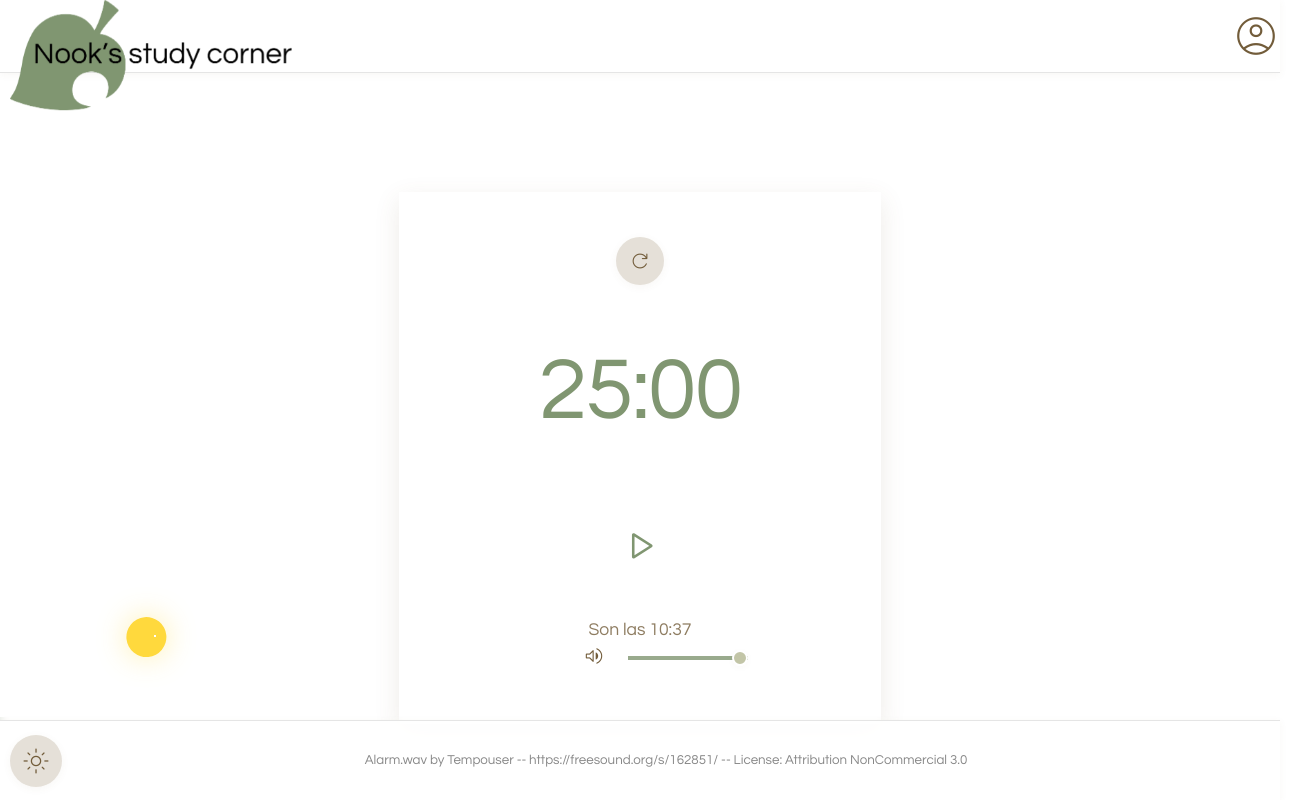
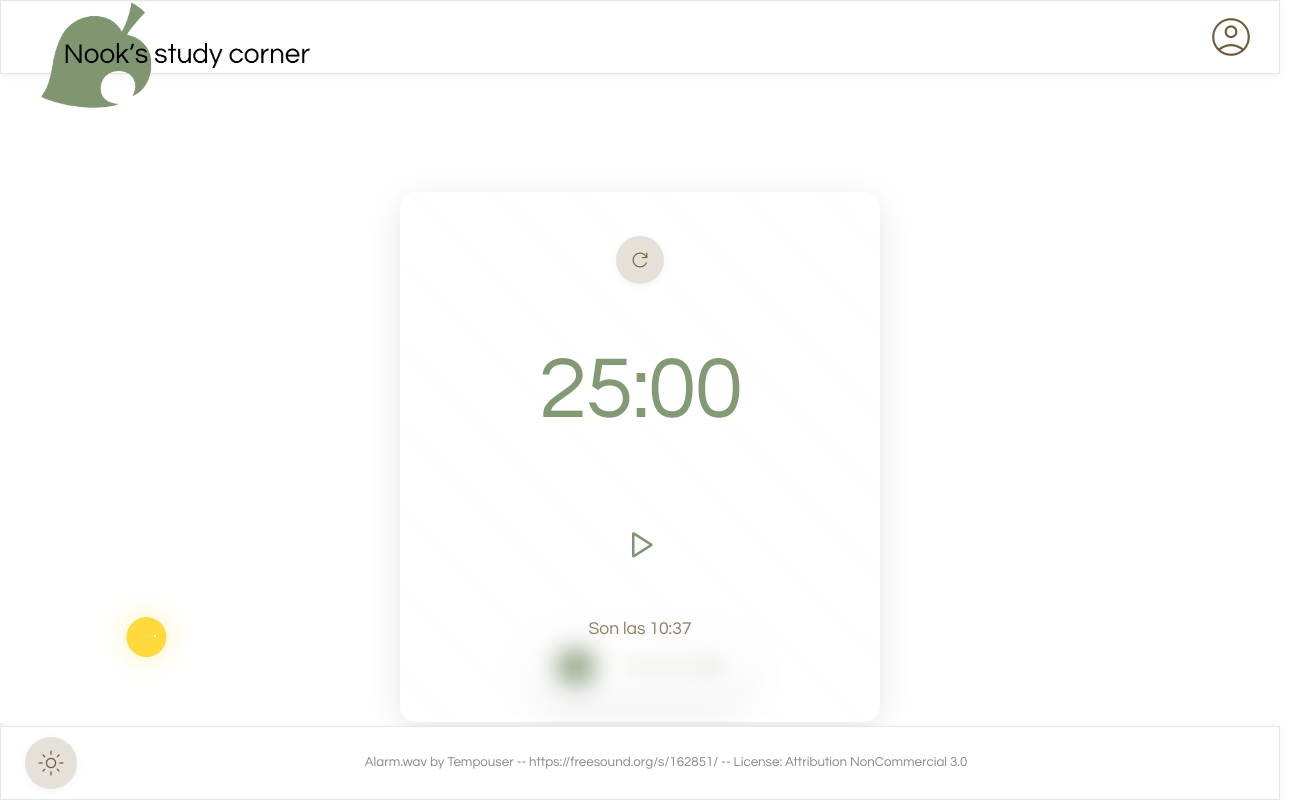
Before and after one commit to arantxaMain/nooks-study-corner-3.0, a React (Vite) app in the folder frontend/: page / in a window 1280 px wide. Shown: the whole page, 1312 px wide, since content can reach past the window. Built offline with nearby package versions, Linux system fonts and the light colour scheme.

Commit message:
ajustes de diseño 4

```diff
--- a/frontend/src/components/BackgroundMusic.tsx
+++ b/frontend/src/components/BackgroundMusic.tsx
@@ -70,13 +70,14 @@ export default function BackgroundMusic() {
       </audio>
 
       {isHomePage ?
-        <div className='controls'>
-          <button onClick={toggleMute} className="mute-button">
-            <span className="material-symbols-rounded">
+        <div className="audio-controls">
+          <button onClick={toggleMute} className="audio-button">
+            <span className="material-symbols-rounded audio-icon">
               {isMuted ? 'volume_off' : 'volume_up'}
             </span>
           </button>
 
+          <div className="volume-control">
             <input
               type="range"
               min="0"
@@ -87,6 +88,7 @@ export default function BackgroundMusic() {
               className="volume-slider"
             />
           </div>
+        </div>
         : null}
     </div>
   );
--- a/frontend/src/styles/components/BackgroundMusic.css
+++ b/frontend/src/styles/components/BackgroundMusic.css
@@ -1,81 +1,95 @@
 .audio-player {
-  width: 100%;
-  gap: 0.5rem;
-  padding: 1rem;
-  position: absolute;
-  bottom: 6.5em;
-  text-align: center;
+  position: fixed;
+  bottom: 6.5rem;
+  left: 50%;
+  transform: translateX(-50%);
+  display: flex;
+  align-items: center;
+  gap: 1.25rem;
+  padding: 0.75rem 1.5rem;
+  background: rgba(255, 255, 255, 0.05);
+  backdrop-filter: blur(12px);
+  -webkit-backdrop-filter: blur(12px);
+  border-radius: var(--radius-full);
+  box-shadow:
+    0 8px 32px rgba(0, 0, 0, 0.1),
+    inset 0 0 0 1px rgba(255, 255, 255, 0.1);
 }
 
 .audio-controls {
   display: flex;
   align-items: center;
-  justify-content: center;
-  gap: 1.25rem;
-  padding: 1rem;
-  background: var(--card-bg);
-  border-radius: var(--radius-lg);
-  width: fit-content;
-  margin: 0 auto;
-  box-shadow: var(--shadow-md);
+  gap: 1.5rem;
 }
 
 .volume-control {
   display: flex;
   align-items: center;
-  gap: 0.75rem;
-  width: 200px;
-  background: var(--button-bg);
-  padding: 0.5rem 1rem;
-  border-radius: var(--radius-lg);
+  gap: 1rem;
 }
 
 .volume-slider {
   -webkit-appearance: none;
-  width: 120px;
-  height: 4px;
+  width: 100px;
+  height: 3px;
+  background: var(--component);
   border-radius: var(--radius-full);
-  background: var(--component);
   opacity: 0.8;
   transition: var(--transition-smooth);
 }
 
 .volume-slider::-webkit-slider-thumb {
   -webkit-appearance: none;
-  width: 16px;
-  height: 16px;
+  width: 12px;
+  height: 12px;
   border-radius: 50%;
-  background: var(--component-alt);
+  background: var(--component);
   cursor: pointer;
   border: 2px solid var(--bg-color);
-  box-shadow: var(--shadow-sm);
+  box-shadow: 0 2px 8px rgba(0, 0, 0, 0.2);
   transition: var(--transition-smooth);
 }
 
 .volume-slider::-webkit-slider-thumb:hover {
   transform: scale(1.2);
-  background: var(--component);
-}
-
-.volume-slider:hover {
-  opacity: 1;
+  background: var(--component-alt);
 }
 
 .audio-button {
+  width: 35px;
+  height: 35px;
+  border: none;
+  border-radius: 50%;
   background: var(--component);
-  border: none;
+  color: var(--bg-color);
+  display: flex;
+  align-items: center;
+  justify-content: center;
   cursor: pointer;
-  color: var(--bg-color);
-  padding: 0.75rem;
-  border-radius: 50%;
   transition: var(--transition-smooth);
-  box-shadow: var(--shadow-sm);
+  box-shadow:
+    0 4px 12px rgba(0, 0, 0, 0.1),
+    inset 0 0 0 1px rgba(255, 255, 255, 0.1);
+  position: relative;
+  overflow: hidden;
+}
+
+.audio-button::before {
+  content: '';
+  position: absolute;
+  inset: 0;
+  background: linear-gradient(45deg, transparent, rgba(255, 255, 255, 0.1));
+  opacity: 0;
+  transition: var(--transition-smooth);
 }
 
 .audio-button:hover {
   transform: scale(1.1);
   background: var(--component-alt);
-  box-shadow: var(--shadow-md);
+}
+
+.audio-button:hover::before {
+  opacity: 1;
 }
 
 .audio-button:active {
@@ -83,6 +97,7 @@
 }
 
 .audio-icon {
-  font-size: 1.5rem;
-  transition: var(--transition-smooth);
+  font-size: 1.25rem;
+  position: relative;
+  z-index: 1;
 }
--- a/frontend/src/styles/components/Pomodoro.css
+++ b/frontend/src/styles/components/Pomodoro.css
@@ -1,18 +1,34 @@
 .pomodoro-container {
   margin-top: 20vh;
   padding: 2.5rem;
-  background: var(--card-bg);
-  backdrop-filter: var(--glass-blur);
+  background: rgba(255, 255, 255, 0.05);
+  backdrop-filter: blur(12px);
+  -webkit-backdrop-filter: blur(12px);
   border-radius: var(--radius-lg);
-  box-shadow: var(--shadow-lg);
+  box-shadow:
+    0 8px 32px rgba(0, 0, 0, 0.1),
+    inset 0 0 0 1px rgba(255, 255, 255, 0.1);
   width: min(85%, 400px);
   min-height: 450px;
   margin-inline: auto;
   display: flex;
   flex-direction: column;
   align-items: center;
-  gap: 1rem;
-  border: 1px solid rgba(255, 255, 255, 0.1);
+   gap: 1rem;
+  position: relative;
+  overflow: hidden;
+}
+
+.pomodoro-container::before {
+  content: '';
+  position: absolute;
+  inset: 0;
+  background: linear-gradient(
+    45deg,
+    transparent 0%,
+    rgba(255, 255, 255, 0.05) 100%
+  );
+  pointer-events: none;
 }
 
 .pomodoro-time-text {
@@ -93,6 +109,11 @@
   box-shadow: var(--shadow-sm);
 }
 
+.pomodoro-reset {
+  transform: rotate(0deg) scale(1);
+  transition: transform 0.6s cubic-bezier(0.4, 0, 0.2, 1), background-color 0.3s ease, box-shadow 0.3s ease;
+}
+
 .pomodoro-reset:hover {
   background: var(--hover-bg);
   transform: rotate(180deg) scale(1.1);
--- a/frontend/src/styles/components/Progress.css
+++ b/frontend/src/styles/components/Progress.css
@@ -3,9 +3,9 @@
   bottom: 0;
   left: 0;
   right: 0;
-  margin-bottom: 5em;
+  margin-bottom: 4.6em;
   height: 0.2rem;
-  width: 100%; /* Cambiado de 101% a 100% */
+  width: 100%;
   overflow: hidden;
   background: var(--glass-bg);
   backdrop-filter: blur(4px);
--- a/frontend/src/styles/index.css
+++ b/frontend/src/styles/index.css
@@ -19,15 +19,29 @@
   --neutral: #888888;
 
   /* effects and shadows */
-  --shadow-sm: 0 2px 8px rgba(114, 92, 58, 0.05);
-  --shadow-md: 0 4px 12px rgba(114, 92, 58, 0.08);
-  --shadow-lg: 0 8px 24px rgba(114, 92, 58, 0.12);
+  --shadow-sm: 0 2px 8px rgba(0, 0, 0, 0.05);
+  --shadow-md: 0 4px 12px rgba(0, 0, 0, 0.08);
+  --shadow-lg: 0 8px 24px rgba(0, 0, 0, 0.12);
   --transition-base: all 0.2s ease;
   --transition-smooth: all 0.3s cubic-bezier(0.4, 0, 0.2, 1);
-  --glass-light: rgba(229, 224, 216, 0.8);
+  --glass-light: rgba(255, 255, 255, 0.8);
   --glass-dark: rgba(30, 30, 30, 0.8);
+
+  /* spacing */
+  --spacing-xs: 0.25rem;
+  --spacing-sm: 0.5rem;
+  --spacing-md: 1rem;
+  --spacing-lg: 1.5rem;
+  --spacing-xl: 2rem;
+
+  /* border radius */
+  --radius-sm: 0.25rem;
+  --radius-md: 0.5rem;
+  --radius-lg: 1rem;
+  --radius-full: 9999px;
 }
 
+/* Tema claro */
 :root[data-theme="light"] {
   --text-color: var(--carob);
   --bg-color: #ffffff;
@@ -39,10 +53,11 @@
   --component-alt: var(--pistache);
   --accent-color: var(--accent);
   --border-color: rgba(0, 0, 0, 0.1);
-  --card-bg: rgba(255, 255, 255, 0.9);
+  --card-bg: #ffffff;
   --hover-bg: rgba(128, 150, 113, 0.1);
 }
 
+/* Tema oscuro */
 :root[data-theme="dark"] {
   --text-color: var(--almond);
   --bg-color: #121212;
@@ -54,66 +69,11 @@
   --component-alt: var(--pistache);
   --accent-color: var(--accent);
   --border-color: rgba(255, 255, 255, 0.1);
-  --card-bg: rgba(42, 42, 42, 0.9);
-  --hover-bg: rgba(128, 150, 113, 0.1);
-
-
-/* Actualizando las variables de diseño */
---shadow-sm: 0 2px 8px rgba(0, 0, 0, 0.05);
---shadow-md: 0 4px 12px rgba(0, 0, 0, 0.08);
---shadow-lg: 0 8px 24px rgba(0, 0, 0, 0.12);
---transition-base: all 0.2s ease;
---transition-smooth: all 0.3s cubic-bezier(0.4, 0, 0.2, 1);
---glass-light: rgba(255, 255, 255, 0.8);
---glass-dark: rgba(30, 30, 30, 0.8);
-
-/* Nuevos espaciados consistentes */
---spacing-xs: 0.25rem;
---spacing-sm: 0.5rem;
---spacing-md: 1rem;
---spacing-lg: 1.5rem;
---spacing-xl: 2rem;
-
-/* Nuevos radios de borde consistentes */
---radius-sm: 0.25rem;
---radius-md: 0.5rem;
---radius-lg: 1rem;
---radius-full: 9999px;
-}
-
-/* Actualizar los estilos del tema claro */
-:root[data-theme="light"] {
-  --text-color: var(--carob);
-  --bg-color: #ffffff;
-  --link-color: var(--matcha);
-  --link-hover-color: var(--chai);
-  --footer-text-color: var(--neutral);
-  --button-bg: var(--almond);
-  --component: var(--matcha);
-  --component-alt: var(--pistache);
-  --accent-color: var(--accent);
-  --border-color: rgba(0, 0, 0, 0.1);
-  --card-bg: rgba(255, 255, 255, 0.9);
+  --card-bg: #2a2a2a;
   --hover-bg: rgba(128, 150, 113, 0.1);
 }
 
-/* Actualizar los estilos del tema oscuro */
-:root[data-theme="dark"] {
-  --text-color: var(--almond);
-  --bg-color: #121212;
-  --link-color: var(--pistache);
-  --link-hover-color: var(--almond);
-  --footer-text-color: var(--pistache);
-  --button-bg: #2a2a2a;
-  --component: var(--matcha);
-  --component-alt: var(--pistache);
-  --accent-color: var(--accent);
-  --border-color: rgba(255, 255, 255, 0.1);
-  --card-bg: rgba(42, 42, 42, 0.8);
-  --hover-bg: rgba(128, 150, 113, 0.1);
-}
-
-/* Estilos base actualizados */
+/* Estilos base */
 body {
   margin: 0;
   min-width: 320px;
@@ -124,55 +84,79 @@ body {
   overflow-x: hidden;
 }
 
-.header {
+/* Header y Footer compartidos */
+.header,
+.footer {
   position: fixed;
-  top: 0;
   left: 0;
   right: 0;
-  height: 4rem;
-  padding: var(--spacing-md);
+  height: 4.5rem;
+  padding: 0 var(--spacing-lg);
   display: flex;
   justify-content: space-between;
   align-items: center;
   background: var(--card-bg);
-  backdrop-filter: blur(10px);
-  -webkit-backdrop-filter: blur(10px);
+  border: 1px solid var(--border-color);
   box-shadow: var(--shadow-sm);
   z-index: 1000;
 }
 
-.footer {
-  position: fixed;
-  bottom: 0;
-  left: 0;
-  right: 0;
-  height: 4rem;
-  padding: var(--spacing-md);
-  display: flex;
-  justify-content: space-between;
-  align-items: center;
-  background: var(--card-bg);
-  backdrop-filter: blur(10px);
-  -webkit-backdrop-filter: blur(10px);
-  box-shadow: var(--shadow-sm);
-  z-index: 1000;
+.header {
+  top: 0;
+  border-bottom: 1px solid var(--border-color);
 }
 
-@media (max-width: 768px) {
-  body {
-    font-size: 14px;
+.footer {
+  bottom: 0;
+  border-top: 1px solid var(--border-color);
 }
 
-  .header, .footer {
-    height: 3.5rem;
-    padding: var(--spacing-sm);
+/* Enlaces del header */
+.header h1 a,
+.header a {
+  color: var(--text-color);
+  transition: var(--transition-smooth);
 }
 
-  .logo {
-    height: 2.5rem;
-  }
+.header h1 a {
+  font-size: 1.3em;
 }
 
+.header a {
+  font-size: 3em;
+}
+
+.header h1 a:hover,
+.header a:hover {
+  color: var(--link-hover-color);
+  transform: scale(1.05);
+}
+
+/* Botones */
+button {
+  background: var(--button-bg);
+  border: none;
+  cursor: pointer;
+  padding: 0.75rem 1.25rem;
+  border-radius: var(--radius-md);
+  color: var(--text-color);
+  font-weight: 500;
+  transition: var(--transition-smooth);
+  position: relative;
+  overflow: hidden;
+}
+
+button:hover {
+  transform: translateY(-2px);
+  background: var(--hover-bg);
+  box-shadow: var(--shadow-md);
+}
+
+button:active {
+  transform: translateY(0);
+}
+
+/* Iconos Material */
 .material-symbols-rounded {
   display: inline-block;
   line-height: 1;
@@ -190,109 +174,7 @@ body {
     'opsz' 48;
 }
 
-.header {
-  position: fixed;
-  top: 0;
-  left: 0;
-  right: 0;
-  height: 4.5rem;
-  padding: 0 var(--spacing-lg);
-  background: var(--card-bg);
-  backdrop-filter: var(--glass-blur);
-  border-bottom: 1px solid var(--border-color);
-  box-shadow: var(--shadow-sm);
-  z-index: 1000;
-}
-
-.footer {
-  position: fixed;
-  bottom: 0;
-  left: 0;
-  right: 0;
-  height: 4.5rem;
-  padding: 0 var(--spacing-lg);
-  background: var(--card-bg);
-  backdrop-filter: var(--glass-blur);
-  border-top: 1px solid var(--border-color);
-  box-shadow: var(--shadow-sm);
-  z-index: 1000;
-}
-
-.header h1 a {
-  font-size: 1.3em;
-  color: var(--text-color);
-  transition: var(--transition-smooth);
-}
-
-.header h1 a:hover {
-  color: var(--link-hover-color);
-  transform: scale(1.05);
-}
-
-.header a {
-  font-size: 3em;
-  color: var(--text-color);
-  transition: var(--transition-smooth);
-}
-
-.header a:hover {
-  color: var(--link-hover-color);
-  transform: scale(1.05);
-}
-
-.material-symbols-rounded {
-  display: inline-block;
-  line-height: 1;
-  vertical-align: middle;
-  font-family: 'Material Symbols Rounded';
-  font-style: normal;
-  font-weight: normal;
-  text-transform: none;
-  white-space: nowrap;
-  direction: ltr;
-  font-variation-settings:
-    'FILL' 0,
-    'wght' 300,
-    'GRAD' -25,
-    'opsz' 48;
-}
-
-button {
-  background: var(--button-bg);
-  border: none;
-  cursor: pointer;
-  outline: none;
-  padding: 0.5rem 1rem;
-  border-radius: 8px;
-  transition: var(--transition-smooth);
-}
-
-button:hover {
-  background: var(--hover-bg);
-  transform: translateY(-1px);
-}
-
-.footer {
-  position: fixed;
-  bottom: 0;
-  left: 0;
-  right: 0;
-  padding: 10px;
-  height: 5em;
-  display: flex;
-  justify-content: space-between;
-  align-items: center;
-  box-sizing: border-box;
-  background: var(--card-bg);
-  box-shadow: var(--shadow-sm);
-  transition: var(--transition-smooth);
-}
-
-.footer-text {
-  font-size: smaller;
-  color: var(--footer-text-color);
-}
-
+/* Enlaces generales */
 a {
   font-weight: 500;
   color: var(--link-color);
@@ -303,34 +185,13 @@ a:hover {
   color: var(--link-hover-color);
 }
 
-button {
-  background: var(--button-bg);
-  border: none;
-  cursor: pointer;
-  padding: 0.75rem 1.25rem;
-  border-radius: var(--radius-md);
-  color: var(--text-color);
-  font-weight: 500;
-  transition: all 0.3s cubic-bezier(0.4, 0, 0.2, 1);
-  position: relative;
-  overflow: hidden;
-}
-
-button:hover {
-  transform: translateY(-2px);
-  background: var(--hover-bg);
-  box-shadow: var(--shadow-md);
-}
-
-button:active {
-  transform: translateY(0);
-}
-
+/* Texto del footer */
 .footer-text {
   font-size: smaller;
   color: var(--footer-text-color);
 }
 
+/* Encabezados */
 h1 {
   font-size: 1.5em;
   line-height: 0;
@@ -338,16 +199,27 @@ h1 {
   letter-spacing: -0.02em;
 }
 
-button {
-  background: none;
-  border: none;
-  cursor: pointer;
-  outline: none;
-}
-
+/* Logo */
 .logo {
   height: 6em;
   width: auto;
   position: relative;
   top: 30px;
 }
+
+/* Media queries */
+@media (max-width: 768px) {
+  body {
+    font-size: 14px;
+  }
+
+  .header,
+  .footer {
+    height: 3.5rem;
+    padding: var(--spacing-sm);
+  }
+
+  .logo {
+    height: 2.5rem;
+  }
+}
```
Lines whose indentation alone changed are shown as unchanged.
